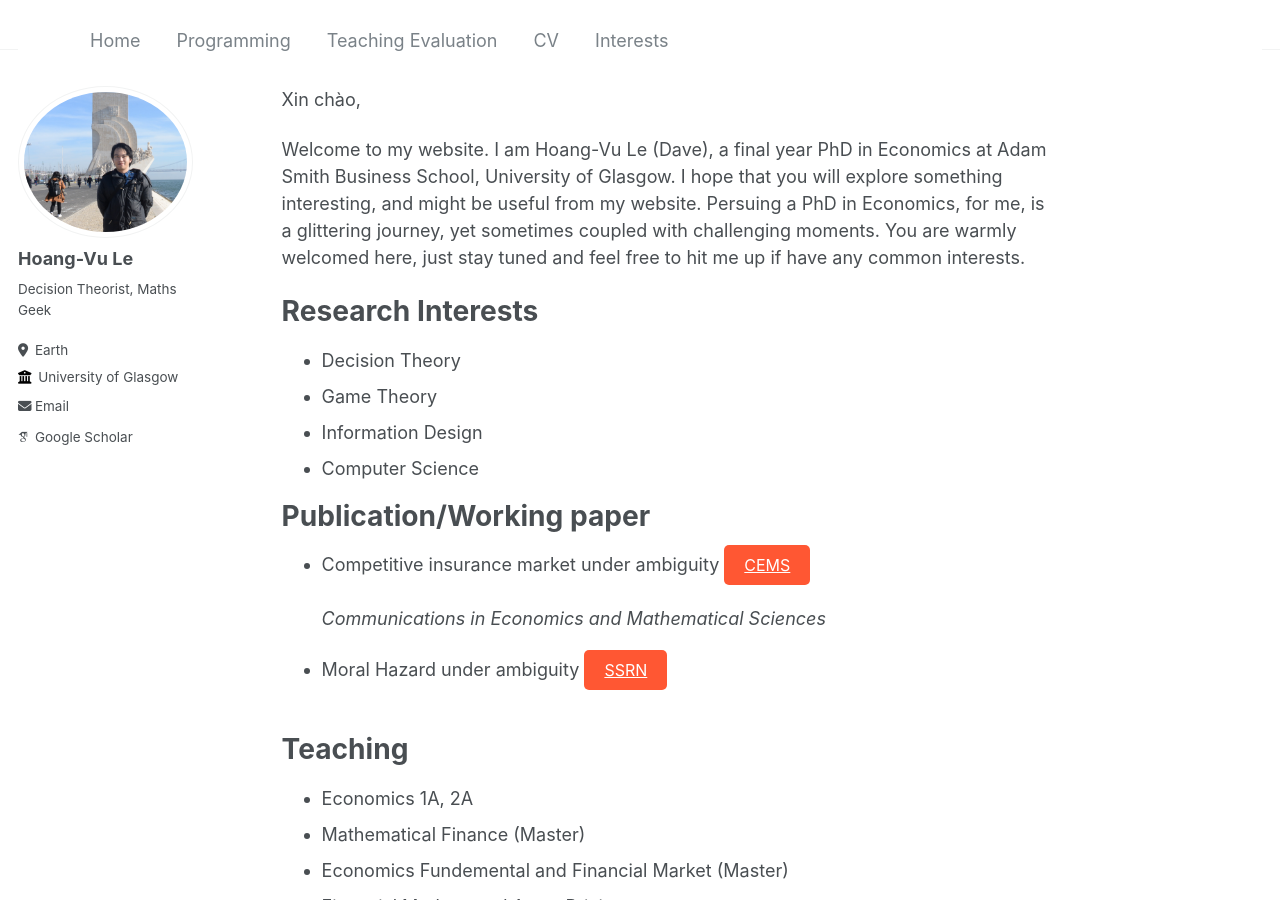
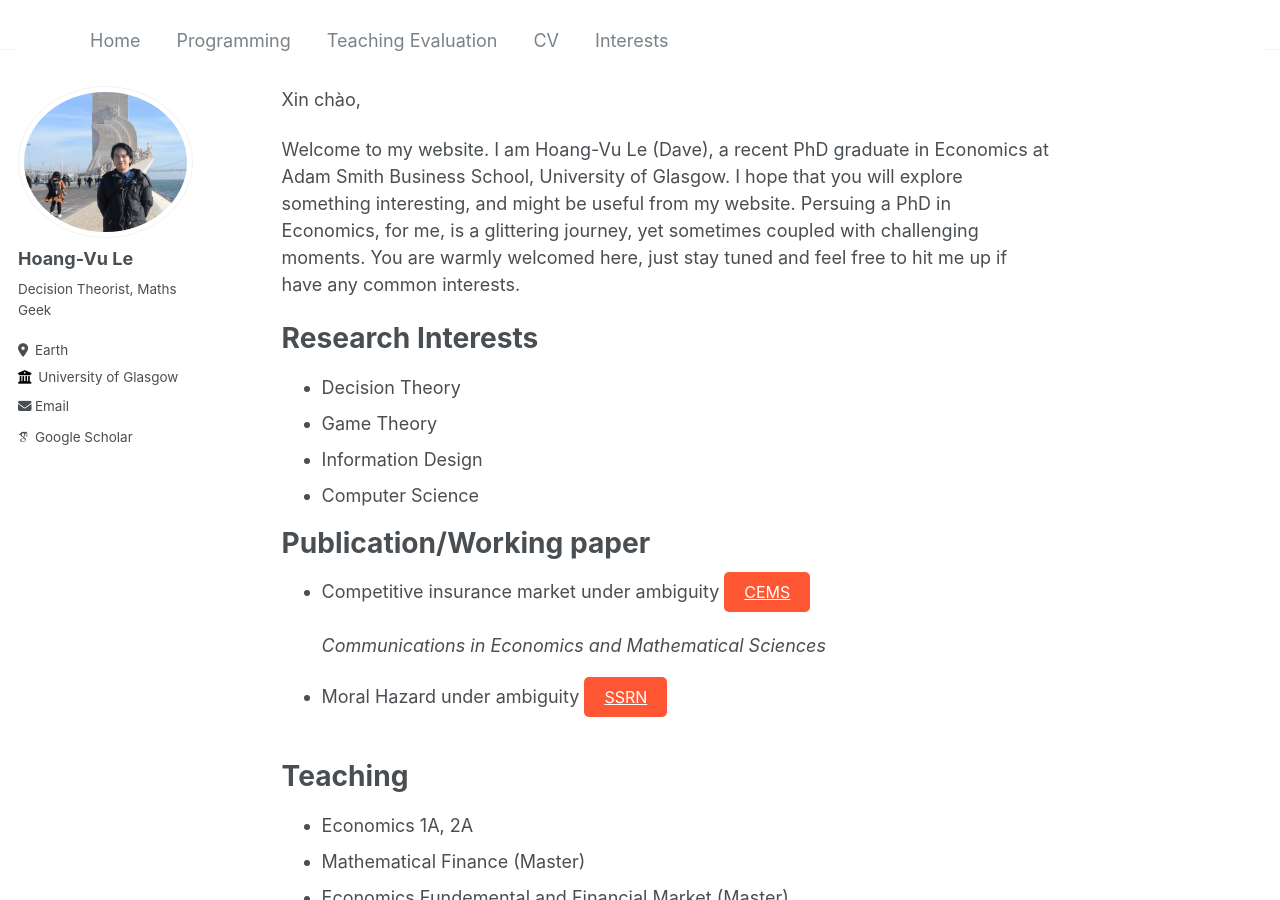
Before and after one commit to hvule/hvule.github.io, a Jekyll site: the page built from _pages/about.md, in a window 1280 px wide and 900 px high. Built offline with Jekyll 4.4.1, drawn with Linux system fonts in a browser that asks for light colours; some web fonts are replaced.

Commit message:
Update about.md

```diff
--- a/_pages/about.md
+++ b/_pages/about.md
@@ -9,7 +9,7 @@ permalink: /
 
 Xin chào,
 
-Welcome to my website. I am Hoang-Vu Le (Dave), a final year PhD in Economics at Adam Smith Business School, University of Glasgow. I hope that you will explore something interesting, and might be useful from my website. Persuing a PhD in Economics, for me, is a glittering journey, yet sometimes coupled with challenging moments. You are warmly welcomed here, just stay tuned and feel free to hit me up if have any common interests.
+Welcome to my website. I am Hoang-Vu Le (Dave), a recent PhD graduate in Economics at Adam Smith Business School, University of Glasgow. I hope that you will explore something interesting, and might be useful from my website. Persuing a PhD in Economics, for me, is a glittering journey, yet sometimes coupled with challenging moments. You are warmly welcomed here, just stay tuned and feel free to hit me up if have any common interests.
 
 
 
```
